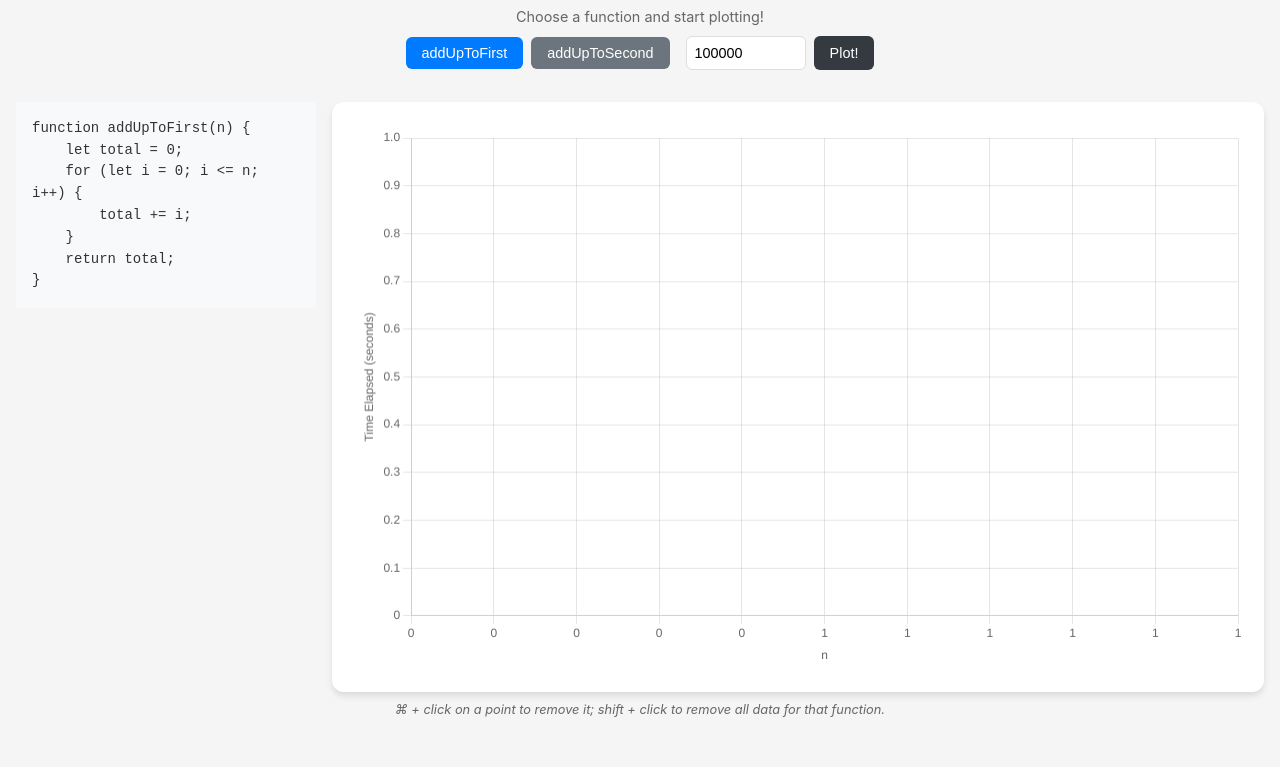
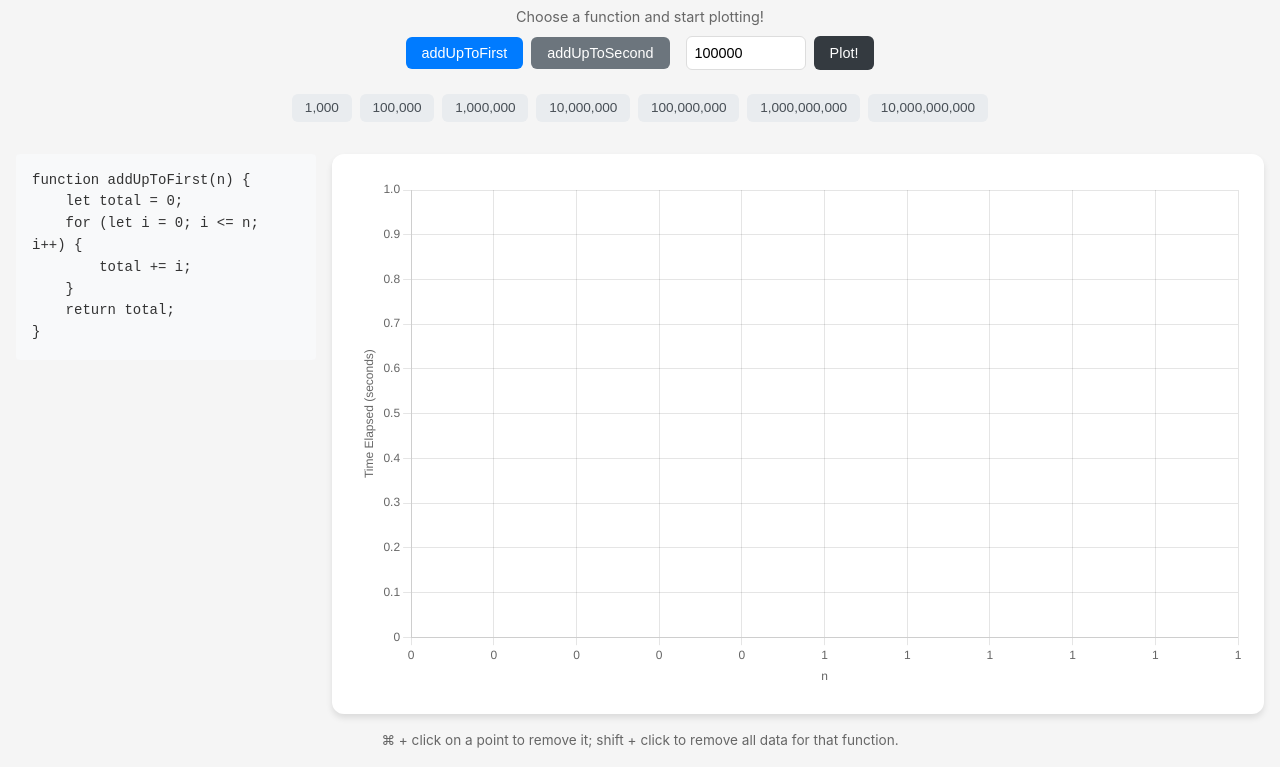
Before and after one commit to JustinLaureano/big-o-tracker, a plain HTML site: page index.html in a window 1280 px wide. Shown: the part 64-831 px from the top of the page. Before the commit the page ends 800 px from the top, so only its background shows below. Drawn offline with nearby package versions, Linux system fonts and the light colour scheme.

Commit message:
Added quick plot buttons

```diff
--- a/index.html
+++ b/index.html
@@ -22,6 +22,17 @@
                     <button class="btn btn-dark" onclick="plotSelectedAlgorithm()">Plot!</button>
                 </div>
             </div>
+            <div class="quick-plots">
+                <div class="quick-plot-buttons">
+                    <button class="btn btn-quick" onclick="document.getElementById('n-value').value='1000'; plotSelectedAlgorithm()">1,000</button>
+                    <button class="btn btn-quick" onclick="document.getElementById('n-value').value='100000'; plotSelectedAlgorithm()">100,000</button>
+                    <button class="btn btn-quick" onclick="document.getElementById('n-value').value='1000000'; plotSelectedAlgorithm()">1,000,000</button>
+                    <button class="btn btn-quick" onclick="document.getElementById('n-value').value='10000000'; plotSelectedAlgorithm()">10,000,000</button>
+                    <button class="btn btn-quick" onclick="document.getElementById('n-value').value='100000000'; plotSelectedAlgorithm()">100,000,000</button>
+                    <button class="btn btn-quick" onclick="document.getElementById('n-value').value='1000000000'; plotSelectedAlgorithm()">1,000,000,000</button>
+                    <button class="btn btn-quick" onclick="document.getElementById('n-value').value='10000000000'; plotSelectedAlgorithm()">10,000,000,000</button>
+                </div>
+            </div>
         </div>
 
         <div class="main-content">
--- a/styles.css
+++ b/styles.css
@@ -152,7 +152,38 @@ input[type="number"] {
 .hint {
     text-align: center;
     color: #666;
-    font-size: 0.8rem;
-    font-style: italic;
+    font-size: 0.85rem;
+    margin-top: 0.5rem;
+}
+
+.quick-plots {
+    margin-top: 1rem;
+    display: flex;
+    flex-direction: column;
+    align-items: center;
+    gap: 0.5rem;
+}
+
+.quick-plots-label {
+    color: #666;
+    font-size: 0.9rem;
     margin: 0;
 }
+
+.quick-plot-buttons {
+    display: flex;
+    flex-wrap: wrap;
+    gap: 0.5rem;
+    justify-content: center;
+}
+
+.btn-quick {
+    background-color: #e9ecef;
+    color: #495057;
+    font-size: 0.85rem;
+    padding: 0.4rem 0.8rem;
+}
+
+.btn-quick:hover {
+    background-color: #dee2e6;
+}
```
